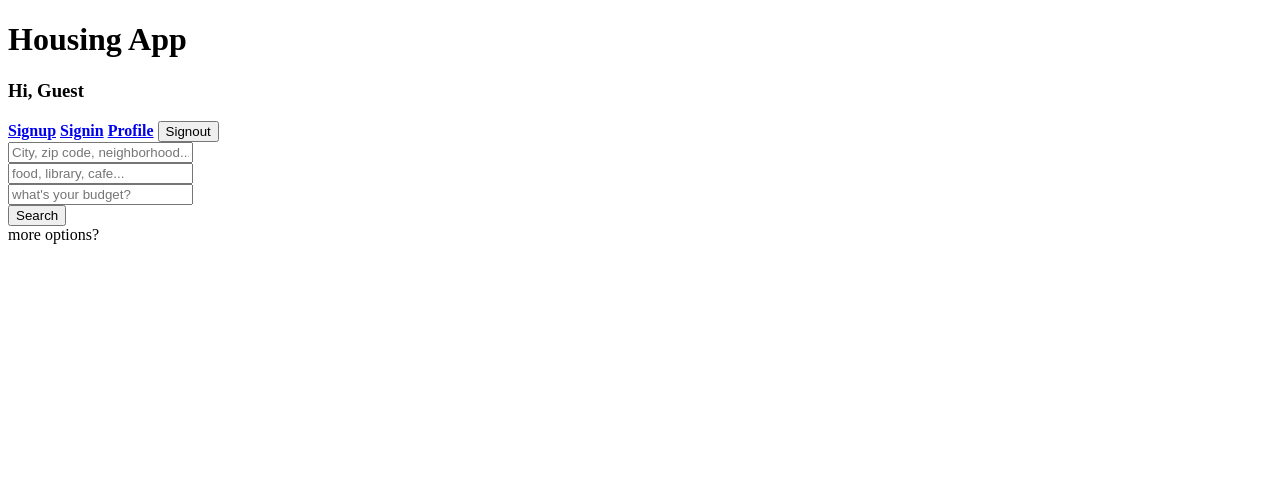
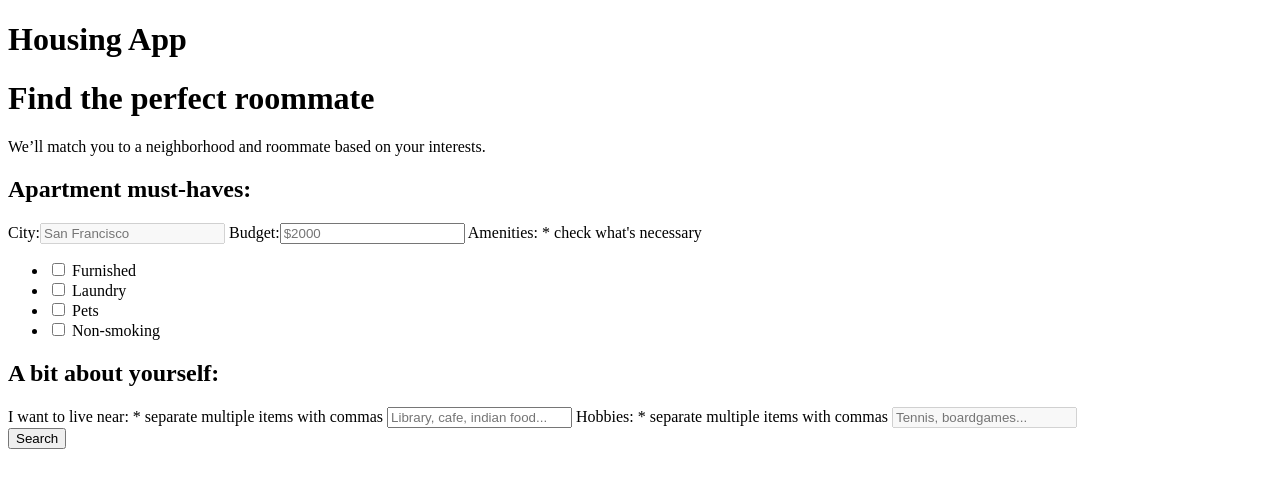
Before and after one commit to Icy-Donuts/icyGreenField, a website: page client/index.html at #/search in a window 1280 px wide. Drawn offline with nearby package versions, Linux system fonts and the light colour scheme; some packages are replaced by stand-ins of ours.

Commit message:
Update search.html

```diff
--- a/client/searchPage/search.html
+++ b/client/searchPage/search.html
@@ -1,25 +1,33 @@
-<div id="search">
-	<h3>Hi, {{username}}</h3>
-	<a href="#/signup"><strong>Signup</strong></a>
-	<a href="#/signin"><strong>Signin</strong></a>
-	<a href="#/profile"><strong>Profile</strong></a>
-	<button ng-click="signout()">Signout</button>
-	<div>
-		<span><input type="text" ng-model="location" placeholder="City, zip code, neighborhood..."></span>
-	</div>
-	<div>
-		<span><input type="text" ng-model="term" placeholder="food, library, cafe..."></span>
-	</div>
-	<div>
-		<span><input type="text" ng-model="budget" placeholder="what's your budget?"></span>
-	</div>
-		<span><button ng-click="search()">Search</button></span>
-	</div>
-	<div class="moreOptions" ng-click="hideMe()">more options?</div>
-	<ul class="optionLists hide">
-		<li>laundry in unit?<input type="checkbox" ng-model="options.laundryInUnit"></li>
-		<li>pets?<input type="checkbox" ng-model="options.pets"></li>
-		<li>furnished?<input type="checkbox" ng-model="options.furnished"></li>
-		<li>non-smoking?<input type="checkbox" ng-model="options.nonSmoking"></li>
-	</ul>
+<div id="search" class="card">
+  <h1>Find the perfect roommate</h1>
+  <p class="body-text">We’ll match you to a neighborhood and roommate based on your interests.</p>
+  <div class="form-hr">
+    <div class="form-section">
+      <h2>Apartment must-haves:</h2>
+      <span class="label">City:<input type="text" ng-model="location" placeholder="San Francisco" value="San Francisco" disabled></span>
+      <span class="label">Budget:<input type="text" ng-model="budget" placeholder="$2000"></span>
+      <span class="label checkbox-label">Amenities:</span>
+      <span class="aside">* check what's necessary</span>
+      <ul class="optionLists">
+        <li class="checkbox"><input type="checkbox" ng-model="options.furnished"> Furnished</li>
+        <li class="checkbox"><input type="checkbox" ng-model="options.laundryInUnit"> Laundry</li>
+        <li class="checkbox"><input type="checkbox" ng-model="options.pets"> Pets</li>
+        <li class="checkbox"><input type="checkbox" ng-model="options.nonSmoking"> Non-smoking</li>
+      </ul>
+    </div>
+    <div class="form-section">
+      <h2>A bit about yourself:</h2>
+      <span class="label checkbox-label">I want to live near:</span>
+      <span class="aside">* separate multiple items with commas</span>
+      <span class="options-field"><input type="text" ng-model="term" placeholder="Library, cafe, indian food..."></span>
+      <span class="label checkbox-label">Hobbies:</span>
+      <span class="aside">* separate multiple items with commas</span>
+      <span class="options-field"><input type="text" ng-model="hobbies" placeholder="Tennis, boardgames..." disabled></span>
+
+    </div>
+
+  </div>
+
+  <button class="button centered" ng-click="search()">Search</button>
+  <!--  <div class="moreOptions" ng-click="hideMe()">more options?</div> -->
 </div>
```
